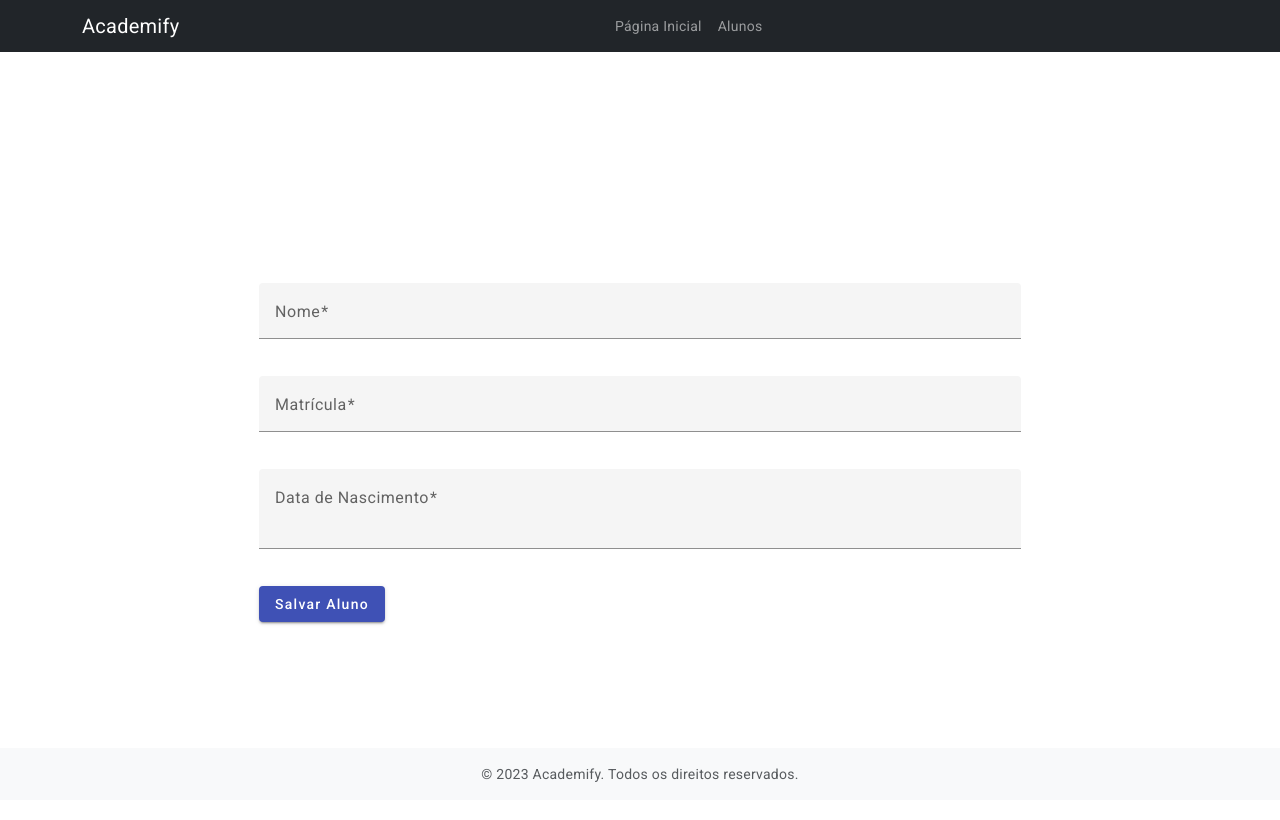
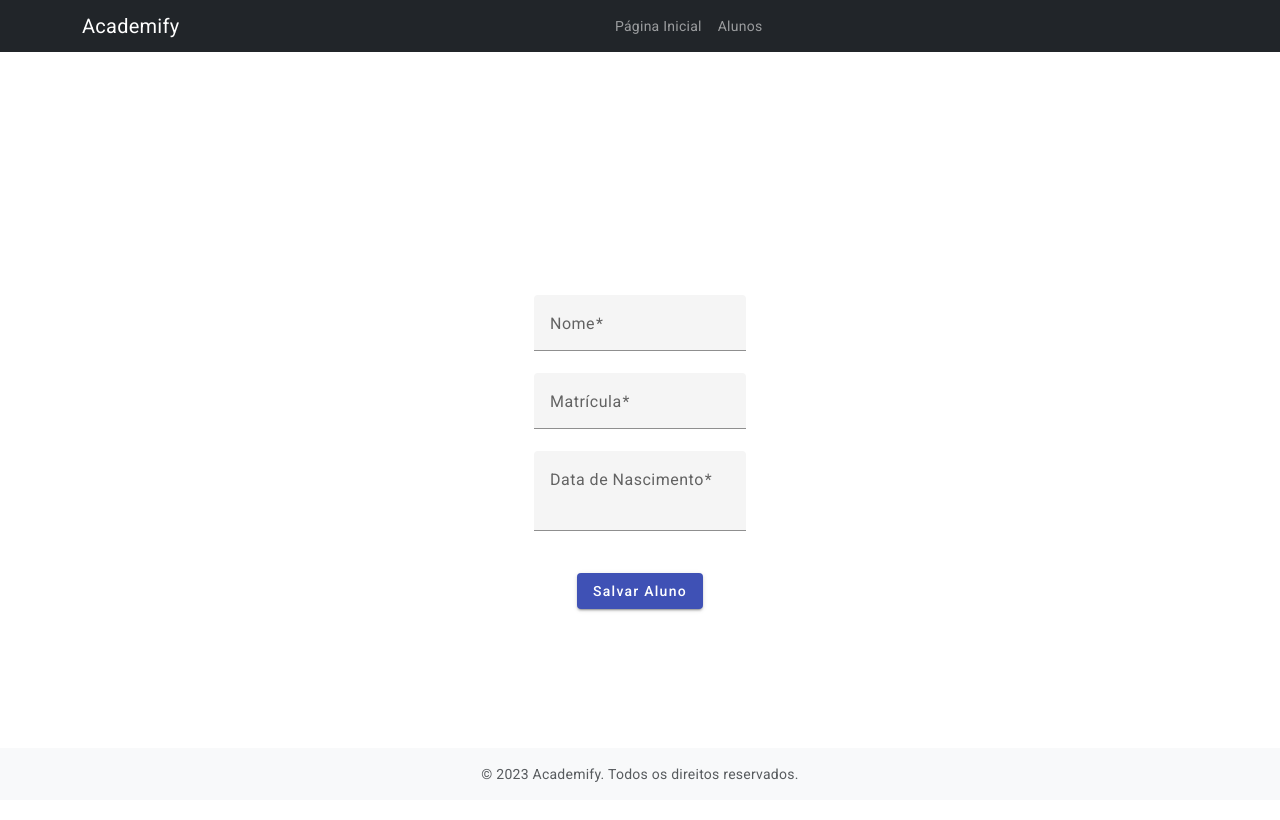
Before and after one commit to CarolinaCamposs/FrontAcademify, an Angular app: page /editaraluno/1 in a window 1280 px wide. Shown: the top 820 px of the page. Built offline with nearby package versions, Linux system fonts and the light colour scheme; no server answers.

Commit message:
botao de salvar editar no meio

```diff
--- a/src/app/editaraluno/editaraluno.component.css
+++ b/src/app/editaraluno/editaraluno.component.css
@@ -5,7 +5,12 @@
   height: 100vh;
 }
 
-  .form-field {
-    width: 100%;
-    margin-bottom: 15px; /* Adjust this value for the desired spacing between form fields */
+.center-form {
+  display: flex;
+  flex-direction: column;
+  align-items: center;
 }
+
+.center-button {
+  margin-top: 20px; /* Ajuste conforme necessário para a distância desejada entre os campos e o botão */
+}
--- a/src/app/editaraluno/editaraluno.component.html
+++ b/src/app/editaraluno/editaraluno.component.html
@@ -1,5 +1,5 @@
 <div class="form-container">
-  <form [formGroup]="alunoForm" (ngSubmit)="atualizarAluno()">
+  <form [formGroup]="alunoForm" (ngSubmit)="atualizarAluno()" class="center-form">
     <mat-form-field class="form-field">
       <mat-label>Nome</mat-label>
       <input matInput formControlName="nome" placeholder="Digite o nome" required>
@@ -18,6 +18,8 @@
 
     <!-- Add other form fields as needed -->
 
-    <button mat-raised-button color="primary" type="submit">Salvar Aluno</button>
+    <div class="center-button">
+      <button mat-raised-button color="primary" type="submit">Salvar Aluno</button>
+    </div>
   </form>
 </div>
```
Lines whose indentation alone changed are shown as unchanged.
